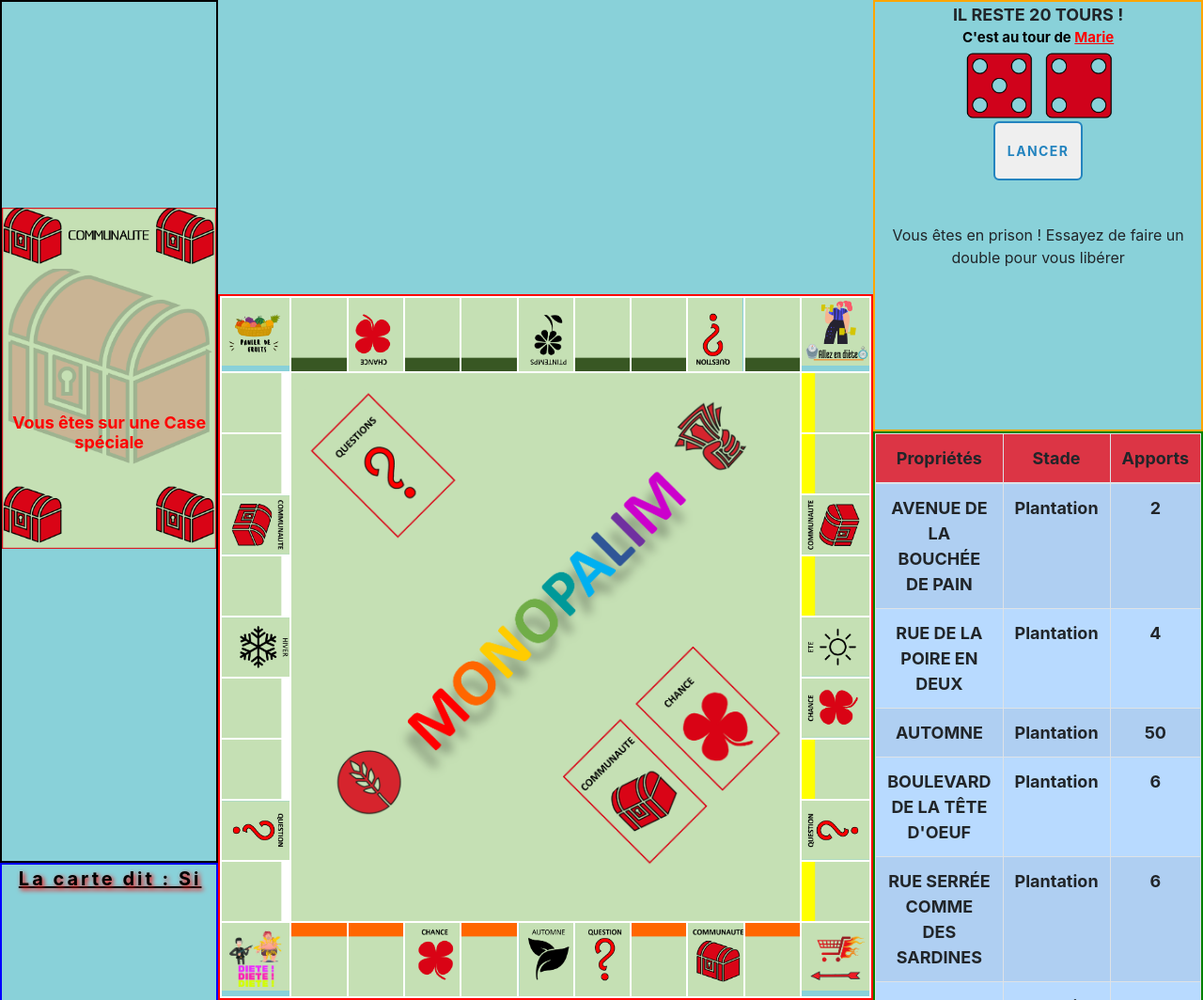
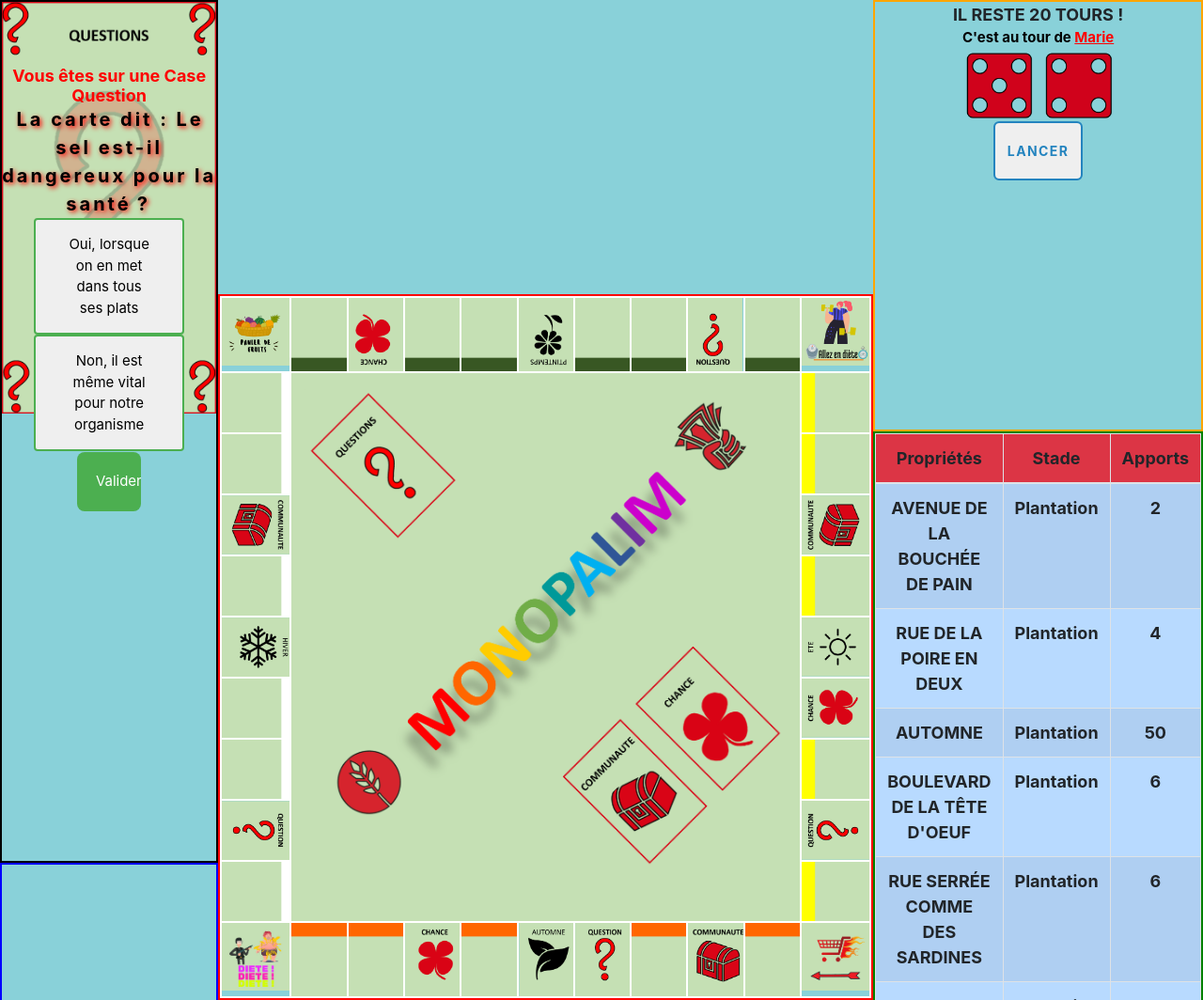
Before and after one commit to corentindessenne/CIRious-Games-2021, a website: page Front/html/game.html in a window 1280 px wide. Shown: the top 1064 px of the page at 94% size. Drawn offline with nearby package versions, Linux system fonts and the light colour scheme.

Commit message:
New View: 4/5 blocks done

```diff
--- a/Front/css/game.css
+++ b/Front/css/game.css
@@ -95,12 +95,12 @@ body{
     background-size: 100%;
     background-repeat: no-repeat;
     /*Vertical align for text inside*/
-    height: 476px;
-    line-height: 476px;
+    height: 100%;
     /*Vertical Align for image*/
     position: absolute;
     top: 50%;
     transform: translateY(-50%);
+    padding-top: 30%;
 }
 /*Css for box type */
 #boxType{
@@ -117,7 +117,6 @@ body{
     margin: 2px;
     color: black;
     font-weight: bold;
-    text-decoration: underline;
     letter-spacing: 3px;
     text-shadow: 2px 2px 5px red;
 }
@@ -125,11 +124,11 @@ body{
 /*Button "Answers"*/
 #answerContent button{
     transition-duration: 0.4s;
-    width: 60%;
-    height: 50%;
+    width: 70%;
+    height: 40%;
     border-radius: 4px;
     padding: 15px 32px;
-    margin: 1px;
+    margin: auto;
     text-align: center;
     text-decoration: none;
     font-size: 15px;
@@ -142,7 +141,7 @@ body{
 /*Button "Valider"*/
 #validAnswer button{
     position: relative;
-    border-radius: 4px;
+    border-radius: 8px;
     background-color: #4CAF50;
     border: none;
     font-size: 15px;
@@ -296,7 +295,6 @@ body{
     position: relative;
     text-decoration: none;
     text-transform: uppercase;
-    size: 50%;
   }
   .btn:hover {
     text-decoration: none;
--- a/Front/html/game.html
+++ b/Front/html/game.html
@@ -42,8 +42,15 @@
             </span>
             <br>
             <span id="cardContent"></span>
-            <div id="answerContent"></div>
-            <div id="validAnswer"></div>
+            <div id="answerContent">
+                <button style="display: none;">Réponse 1</button>
+                <button style="display: none;">Réponse 2</button>
+                <button style="display: none;">Réponse 3</button>
+                <button style="display: none;">Réponse 4</button>
+            </div>
+            <div id="validAnswer" style="display: none;">
+                <button>Valider</button>
+            </div>
             <div id="proprietyContent" style="overflow-x:auto;"></div>
         </div>
     </div>
--- a/Front/js/gameTest.js
+++ b/Front/js/gameTest.js
@@ -24,11 +24,10 @@
     player1.myPropriety[gameInstance.board.grid[10][4].id] = gameInstance.board.grid[10][4];
     player1.myPropriety[gameInstance.board.grid[10][2].id] = gameInstance.board.grid[10][2];
     player1.myPropriety[gameInstance.board.grid[10][1].id] = gameInstance.board.grid[10][1];
-    player1.isJailed = true;
-    player1.position = [10, 0];
+    player1.position = [10, 6];
     //let gameView = new view(gameInstance);
     gameInstance.castTheDice();
     player1.healthyBar = 79;
     gameInstance.taxesMoney = 100;
-    let view = new viewServer(player1, gameInstance, false, false);
+    let view = new viewServer(player1, gameInstance, false, false, true);
 })();
--- a/Front/js/viewServer.js
+++ b/Front/js/viewServer.js
@@ -1,9 +1,10 @@
 class viewServer{
-    constructor(player, game, showActions, showUpgrades){
+    constructor(player, game, showActions, showUpgrades, showQuestion){
         this.player = player;
         this.game = game;
         this.actionsShow = showActions;
         this.upgradesShow = showUpgrades;
+        this.questionShow = showQuestion;
         //Start
         this.displayView();
     }
@@ -139,34 +140,14 @@ class viewServer{
         let validDiv = document.getElementById('validAnswer');//Will display a valid button
         let info = document.getElementById('proprietyContent');//Will display a tab with the propriety infos if it's a propriety
 
-        //Removing basic text
-        globalDiv.style.backgroundImage = "none";
-
-        //Removing table
-        if (typeof info.children[0] !== 'undefined'){
-            info.removeChild(info.children[0]);
-        }
-
-        //Using an iteration loop to remove every button
-        if (typeof answersDiv.children[0] !== 'undefined'){
-            let iLength = answersDiv.children.length;
-            for (let i = 0; i < iLength; i++){
-                answersDiv.removeChild(answersDiv.children[0]);
-            }
-        }
-
-        //Same goes for the valid button
-        if (typeof validDiv.children[0] !== 'undefined'){
-            validDiv.removeChild(validDiv.children[0]);
-        }
-
-        let type = "null";
         //Variable for the box the player is
         let box = this.game.board.grid[player.position[0]][player.position[1]];
+        let type = "";
 
         //We display for an Action box
         if (typeof box.money !== 'undefined') {
-            let content = "null";
+            let content = "";//Will be used in the cardContent span (cardInfos)
+            //Find the right type
             switch (box.type) {
                 case "community":
                     content = this.game.board.ccTab[this.game.ccIndex].string;
@@ -175,34 +156,21 @@ class viewServer{
                     break;
                 case"question":
                     type = "Case Question";
-                    if (order === "yes"){
+                    if (this.questionShow){
+                        //Question that we will ask
                         content = this.game.board.qTab[this.game.qIndex].question;
-                        //Creating a group of buttons for player's answers;
-                        let answerTab = [];//Tab that will help to gather every answer
+
+                        //Showing the right number of the button depending on possibilities
                         for (let i = 0; i < this.game.board.qTab[this.game.qIndex].answer.length; i++){
-                            let button = document.createElement("button");
-                            button.innerHTML = this.game.board.qTab[this.game.qIndex].answer[i];
-                            button.addEventListener("click", () => {
-                                if (button.style.backgroundColor !== "green"){
-                                    button.style.backgroundColor = "green";
-                                }
-                                else {
-                                    button.style.backgroundColor = "";
-                                }
-                            });
-                            answersDiv.appendChild(button);
-                            //We store the button into a tab
-                            answerTab.push(button);
+                            console.log(answersDiv.children[i]);
+                            answersDiv.children[i].style.display = "block";
+                            answersDiv.children[i].innerHTML = this.game.board.qTab[this.game.qIndex].answer[i];
                         }
 
-                        //Creating the "validation" button
-                        let validBtn = document.createElement("button");
-                        validBtn.innerHTML = "Valider";//Value
-                        validBtn.addEventListener("click", () => {
-                            this.questionEvent(answerTab);//Will transfer the tab of buttons above
-                        });
-                        validDiv.appendChild(validBtn);
+                        //Showing the validation button
+                        validDiv.style.display = "block";
                     }
+                    //Set img
                     imgDiv.style.backgroundImage = "url('../assets/img/cards/question.png')";
                     break;
                 case"chance":
@@ -231,6 +199,7 @@ class viewServer{
                     imgDiv.style.backgroundImage = "url('../assets/img/cards/jail.png')";
                     break;
             }
+
             cardInfos.innerHTML = "La carte dit : " + content;
         }
         //We display for a Propriety box
```
